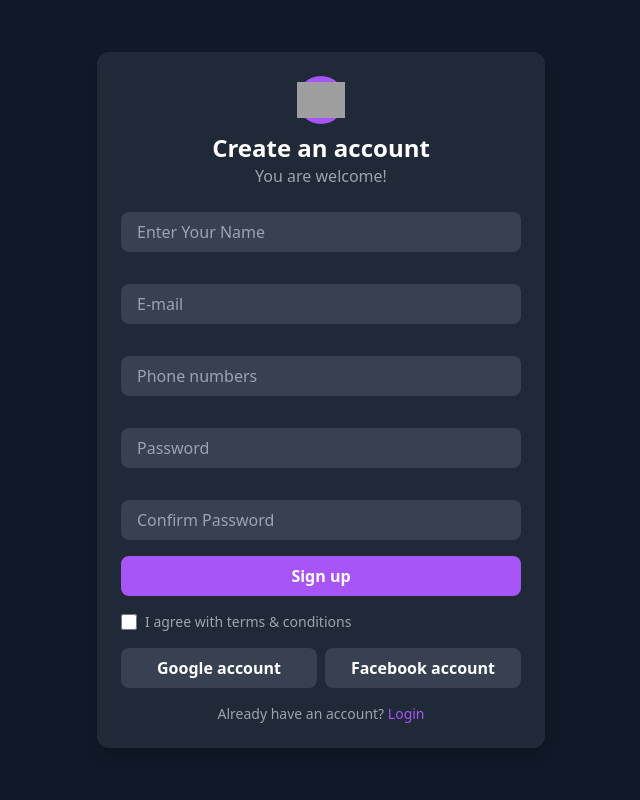
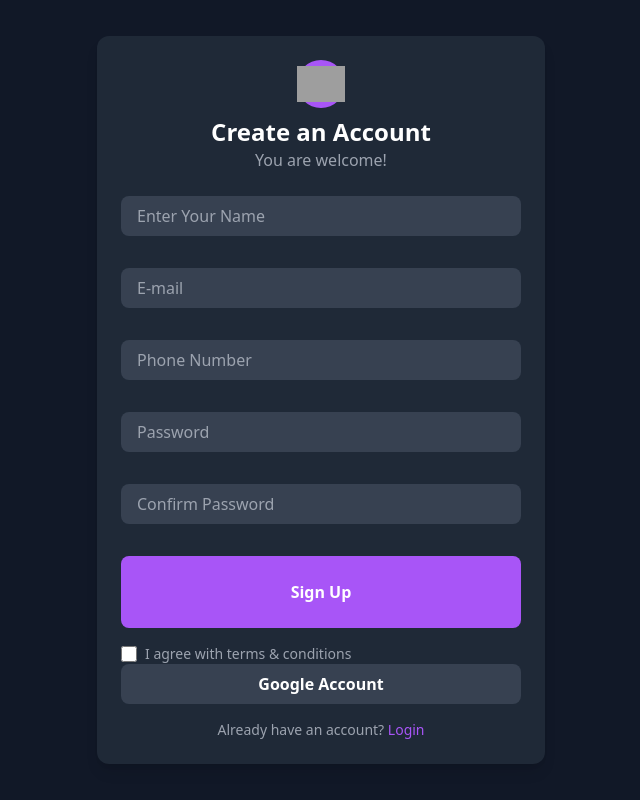
Before and after one commit to MosharrofHossainweb/Personal-management, a React (Vite) app: page /register in a window 1280 px wide. Shown: the whole page, without its empty margins (319-959 px from the left). Built offline with nearby package versions, Linux system fonts and the light colour scheme; grey boxes are pictures that could not be loaded.

Commit message:
login and regt

```diff
--- a/package.json
+++ b/package.json
@@ -17,6 +17,8 @@
     "react-paginate": "^8.2.0",
     "react-router-dom": "^7.1.0",
     "react-slick": "^0.30.3",
+    "react-spinners": "^0.15.0",
+    "react-toastify": "^11.0.2",
     "slick-carousel": "^1.8.1"
   },
   "devDependencies": {
--- a/src/App.jsx
+++ b/src/App.jsx
@@ -16,6 +16,8 @@ import Shop from './Pages/PortfolioPage/Shop';
 import Contact from './Pages/Contact/Contact';
 import PortfolioPage from './Pages/PortfolioPage/PortfolioPage'; // Corrected name
 import ProductDetailCard from './Componet/ShopComponent/ProductDetailCard';
+import app from './firebase.config';
+import { ToastContainer, toast } from 'react-toastify';
 
 const App = () => {
   const myrout = createBrowserRouter(
@@ -30,8 +32,8 @@ const App = () => {
           <Route path="/porfoliopage" element={<PortfolioPage />} />
           <Route path="/productdetailcard" element={<ProductDetailCard />} />
           {/* Fixed the route path */}
+        <Route path="/login" element={<Login />} />
         </Route>
-        <Route path="/login" element={<Login />} />
         <Route path="/register" element={<Register />} />
       </Route>
     )
@@ -40,6 +42,7 @@ const App = () => {
   return (
     <>
       <RouterProvider router={myrout} />
+      <ToastContainer />
     </>
   );
 };
--- a/src/Componet/Footer/Footer.jsx
+++ b/src/Componet/Footer/Footer.jsx
@@ -66,7 +66,7 @@ const Footer = () => {
           <ul className="space-y-2">
             <li className="relative group">
               <Link
-                to="/help"
+                 to="/contact"
                 className="relative inline-block hover:text-yellow-400"
               >
                 Help
@@ -75,7 +75,7 @@ const Footer = () => {
             </li>
             <li className="relative group">
               <Link
-                to="/payment"
+                to="/contact"
                 className="relative inline-block hover:text-yellow-400"
               >
                 Payment Options
@@ -84,7 +84,7 @@ const Footer = () => {
             </li>
             <li className="relative group">
               <Link
-                to="/consultancy"
+                 to="/contact"
                 className="relative inline-block hover:text-yellow-400"
               >
                 Consultancy
--- a/src/Componet/Login/Login.jsx
+++ b/src/Componet/Login/Login.jsx
@@ -1,9 +1,73 @@
-import React from 'react';
+import React, { useState } from 'react';
 import { Link, useNavigate } from 'react-router-dom';
-
+import { getAuth, signInWithEmailAndPassword } from 'firebase/auth';
+import { Slide, toast } from 'react-toastify';
 const Login = () => {
-
+  // ====================firebase Authentication====================
+  const auth = getAuth();
+  // ====================firebase Authentication====================
+  const [email, setEmail] = useState('');
+  const [emailError, setEmailError] = useState('');
+  const [password, setPassword] = useState('');
+  const [passwordError, setPasswordError] = useState('');
   const navigate = useNavigate();
+  const handleSubmit = (e) => {
+    e.preventDefault();
+    if (!email) {
+      setEmailError('Enter your E-mail');
+    }
+    if (!password) {
+      setPasswordError('Enter Your Password');
+    } else {
+      signInWithEmailAndPassword(auth, email, password)
+        .then((userCredential) => {
+          const user = userCredential.user;
+          if (user.emailVerified === false) {
+            toast.warn('Email is not varified!', {
+              position: "top-right",
+              autoClose: 5000,
+              hideProgressBar: false,
+              closeOnClick: false,
+              pauseOnHover: true,
+              draggable: true,
+              progress: undefined,
+              theme: "dark",
+              transition: Slide,
+              });
+          }else{
+            navigate('/')
+            toast.warn('Login Succesfully!', {
+              position: "top-right",
+              autoClose: 5000,
+              hideProgressBar: false,
+              closeOnClick: false,
+              pauseOnHover: true,
+              draggable: true,
+              progress: undefined,
+              theme: "dark",
+              transition: Slide,
+              });
+          }
+        })
+        .catch((error) => {
+          const errorCode = error.code;
+          const errorMessage = error.message;
+          if (errorCode == 'auth/invalid-credential') {
+            toast.warn('Something is wrong!', {
+              position: 'top-right',
+              autoClose: 5000,
+              hideProgressBar: false,
+              closeOnClick: false,
+              pauseOnHover: true,
+              draggable: true,
+              progress: undefined,
+              theme: 'dark',
+              transition: Slide,
+            });
+          }
+        });
+    }
+  };
 
   return (
     <>
@@ -17,18 +81,30 @@ const Login = () => {
             <p className="text-gray-400">You are welcome!</p>
           </div>
 
-          <form className="space-y-4">
+          <form className="space-y-4" onSubmit={handleSubmit}>
             <input
+              onChange={(e) => {
+                setEmail(e.target.value);
+                setEmailError('');
+              }}
               type="email"
               placeholder="E-mail"
               className="w-full bg-gray-700 rounded-lg px-4 py-3 focus:ring-2 focus:ring-purple-500"
             />
+            {emailError && <p className="text-red-500 text-sm">{emailError}</p>}
 
             <input
+              onChange={(e) => {
+                setPassword(e.target.value);
+                setPasswordError('');
+              }}
               type="password"
               placeholder="Password"
               className="w-full bg-gray-700 rounded-lg px-4 py-3 focus:ring-2 focus:ring-purple-500"
             />
+            {passwordError && (
+              <p className="text-red-500 text-sm">{passwordError}</p>
+            )}
 
             <button
               type="submit"
@@ -42,15 +118,11 @@ const Login = () => {
                 I agree with terms & conditions
               </label>
             </div>
-
           </form>
 
           <p className="text-center text-gray-400 text-sm mt-4">
             Don't have an account?{' '}
-            <Link
-              onClick={() => navigate('/register')}
-              className="text-purple-500 hover:underline"
-            >
+            <Link to="/register" className="text-purple-500 hover:underline">
               Register{' '}
             </Link>
           </p>
--- a/src/Componet/Register/Register.jsx
+++ b/src/Componet/Register/Register.jsx
@@ -1,79 +1,187 @@
 import React, { useState } from 'react';
-import { getAuth, createUserWithEmailAndPassword } from 'firebase/auth';
-import { Link, useNavigate } from 'react-router-dom';
+import {
+  getAuth,
+  createUserWithEmailAndPassword,
+  sendEmailVerification,
+  updateProfile,
+  signInWithPopup,
+} from 'firebase/auth';
+import { useNavigate } from 'react-router-dom';
+import { Slide, toast } from 'react-toastify';
+import { CSSProperties } from 'react';
+import ClipLoader from 'react-spinners/ClipLoader';
+import { FadeLoader } from 'react-spinners';
+import { GoogleAuthProvider } from 'firebase/auth';
+
 const Register = () => {
-  // ==============================firebase vafriable========================
+  // ==================firebase variable===========================
+  const provider = new GoogleAuthProvider();
   const auth = getAuth();
-  // ==============================firebase vafriable========================
-  // ================================= UseStae===============================
+  // ==================firebase variable===========================
+  const navigate = useNavigate();
+
   const [name, setName] = useState('');
   const [nameError, setNameError] = useState('');
   const [password, setPassword] = useState('');
   const [passwordError, setPasswordError] = useState('');
-  const [phonNumber, setPhonNumer] = useState('');
-  const [phonNumberError, setphonNumberError] = useState('');
-  const [email, setemail] = useState('');
-  const [emailError, setemailError] = useState('');
-  const [show, setShow] = useState('');
-  // ================================= UseStae===============================
-  // =============================functionality==============================
-  const navigate = useNavigate();
-  const handelSubmit = (e) => {
+  const [confirmpassword, setConfirmPassword] = useState('');
+  const [confirmpasswordError, setConfirmPasswordError] = useState('');
+  const [phoneNumber, setPhoneNumber] = useState('');
+  const [phoneNumberError, setPhoneNumberError] = useState('');
+  const [email, setEmail] = useState('');
+  const [emailError, setEmailError] = useState('');
+  const [loading, setLoading] = useState(false);
+
+  const handleSubmit = (e) => {
     e.preventDefault();
+    setLoading(true);
+
+    // Reset errors
+    setNameError('');
+    setEmailError('');
+    setPhoneNumberError('');
+    setPasswordError('');
+    setConfirmPasswordError('');
+
+    let valid = true;
+
+    // Validation
     if (!name) {
-      setNameError('Enter Your name');
+      setNameError('Enter Your Name');
+      valid = false;
     }
     if (!email) {
-      setemailError('Enter Your Email');
+      setEmailError('Enter Your Email');
+      valid = false;
     }
-    if(!phonNumber){
-      setphonNumberError('Enter Your Phone Number')
+    if (!phoneNumber) {
+      setPhoneNumberError('Enter Your Phone Number');
+      valid = false;
     }
     if (!password) {
       setPasswordError('Enter Your Password');
+      valid = false;
+    } else if (password !== confirmpassword) {
+      setConfirmPasswordError('Passwords do not match');
+      valid = false;
     }
+
+    if (!valid) return;
+
+    createUserWithEmailAndPassword(auth, email, password)
+      .then((userCredential) => {
+        // Signed up
+        const user = userCredential.user;
+        // send email varification
+        const auth = getAuth();
+        sendEmailVerification(auth.currentUser).then(() => {
+          setLoading(false);
+          // ================Profile Update=================!
+          const auth = getAuth();
+          updateProfile(auth.currentUser, {
+            displayName: name,
+            photoURL:
+              'https://png.pngtree.com/png-vector/20190710/ourlarge/pngtree-business-user-profile-vector-png-image_1541960.jpg',
+          }).then(() => {
+            navigate('/login')
+            toast.success('!Verification Email has sent', {
+              position: 'top-right',
+              autoClose: 5000,
+              hideProgressBar: false,
+              closeOnClick: false,
+              pauseOnHover: true,
+              draggable: true,
+              progress: undefined,
+              theme: 'dark',
+              transition: Slide,
+            });
+          });
+
+          // ================Profile Update=================!
+        });
+      })
+      .catch((error) => {
+        setLoading(false);
+        const errorCode = error.code;
+        const errorMessage = error.message;
+        if (errorCode == 'auth/email-already-in-use') {
+          toast.success('This Email has already taken', {
+            position: 'top-right',
+            autoClose: 5000,
+            hideProgressBar: false,
+            closeOnClick: false,
+            pauseOnHover: true,
+            draggable: true,
+            progress: undefined,
+            theme: 'dark',
+            transition: Slide,
+          });
+        }
+      });
   };
-  // =============================functionality==============================
+  // ==========================google Authenticatiom=================================
+  const handelGoogle = () => {
+    signInWithPopup(auth, provider)
+      .then((result) => {
+        navigate('/')
+        const credential = GoogleAuthProvider.credentialFromResult(result);
+        const token = credential.accessToken;
 
+        const user = result.user;
+      })
+      .catch((error) => {
+        // Handle Errors here.
+        const errorCode = error.code;
+        const errorMessage = error.message;
+
+        const email = error.customData.email;
+
+        const credential = GoogleAuthProvider.credentialFromError(error);
+      });
+  };
+  // ==========================google Authenticatiom=================================
   return (
-    <>
     <div className="min-h-screen bg-gray-900 flex items-center justify-center p-4">
       <div className="bg-gray-800 text-white rounded-xl shadow-lg w-full max-w-md p-6">
         <div className="text-center mb-6">
           <div className="w-12 h-12 mx-auto bg-purple-500 rounded-full flex items-center justify-center mb-2">
             <img src="/path-to-icon.png" alt="Icon" />
           </div>
-            <h1 className="text-2xl font-bold">Create an account</h1>
+          <h1 className="text-2xl font-bold">Create an Account</h1>
           <p className="text-gray-400">You are welcome!</p>
         </div>
 
-          <form className="space-y-4">
+        <form onSubmit={handleSubmit} className="space-y-4">
           <div className="grid grid-cols-1 gap-4">
             <input
               onChange={(e) => {
-                  setName(e.target.value), setNameError('');
+                setName(e.target.value);
+                setNameError('');
               }}
               type="text"
               placeholder="Enter Your Name"
               className="w-full bg-gray-700 rounded-lg px-4 py-2 focus:ring-2 focus:ring-purple-500"
             />
-              <p>{nameError}</p>
+            <p className="text-red-500 text-sm">{nameError}</p>
           </div>
           <input
             onChange={(e) => {
-                setemail(e.target.value), setemailError('');
+              setEmail(e.target.value), setEmailError('');
             }}
             type="email"
             placeholder="E-mail"
             className="w-full bg-gray-700 rounded-lg px-4 py-2 focus:ring-2 focus:ring-purple-500"
           />
-            <p>{emailError}</p>
-            <input onChange={(e)=>{setPhonNumer(e.target.value),phonNumberError('')}}
+          <p className="text-red-500 text-sm">{emailError}</p>
+          <input
+            onChange={(e) => {
+              setPhoneNumber(e.target.value), setPhoneNumberError('');
+            }}
             type="tel"
-              placeholder="Phone numbers"
+            placeholder="Phone Number"
             className="w-full bg-gray-700 rounded-lg px-4 py-2 focus:ring-2 focus:ring-purple-500"
           />
-            <p>{phonNumberError}</p>
+          <p className="text-red-500 text-sm">{phoneNumberError}</p>
           <input
             onChange={(e) => {
               setPassword(e.target.value), setPasswordError('');
@@ -82,47 +190,58 @@ const Register = () => {
             placeholder="Password"
             className="w-full bg-gray-700 rounded-lg px-4 py-2 focus:ring-2 focus:ring-purple-500"
           />
-            <p>{passwordError}</p>
+          <p className="text-red-500 text-sm">{passwordError}</p>
           <input
+            onChange={(e) => {
+              setConfirmPassword(e.target.value), setConfirmPasswordError('');
+            }}
             type="password"
             placeholder="Confirm Password"
             className="w-full bg-gray-700 rounded-lg px-4 py-2 focus:ring-2 focus:ring-purple-500"
           />
+          <p className="text-red-500 text-sm">{confirmpasswordError}</p>
+          {loading ? (
             <button
               type="submit"
-              onClick={handelSubmit}
               className="w-full bg-purple-500 hover:bg-purple-600 text-white rounded-lg px-4 py-2 font-bold"
             >
-              Sign up
+              <FadeLoader />
             </button>
+          ) : (
+            <button
+              type="submit"
+              className="w-full bg-purple-500 hover:bg-purple-600 text-white rounded-lg px-4 py-6 font-bold"
+            >
+              Sign Up
+            </button>
+          )}
           <div className="flex items-center gap-2">
             <input type="checkbox" id="terms" className="w-4 h-4" />
             <label htmlFor="terms" className="text-gray-400 text-sm">
               I agree with terms & conditions
             </label>
           </div>
+        </form>
         <div className="flex justify-between items-center">
-              <button className="bg-gray-700 hover:bg-gray-600 w-full text-center py-2 rounded-lg font-semibold">
-                Google account
-              </button>
-              <button className="bg-gray-700 hover:bg-gray-600 w-full text-center py-2 rounded-lg font-semibold ml-2">
-                Facebook account
+          <button
+            onClick={handelGoogle}
+            className="bg-gray-700 hover:bg-gray-600 w-full text-center py-2 rounded-lg font-semibold"
+          >
+            Google Account
           </button>
         </div>
-          </form>
 
         <p className="text-center text-gray-400 text-sm mt-4">
           Already have an account?{' '}
-            <Link
+          <span
             onClick={() => navigate('/login')}
-              className="text-purple-500 hover:underline"
+            className="text-purple-500 hover:underline cursor-pointer"
           >
-              Login{' '}
-            </Link>
+            Login
+          </span>
         </p>
       </div>
     </div>
-    </>
   );
 };
 
--- a/src/Pages/About/About.jsx
+++ b/src/Pages/About/About.jsx
@@ -5,7 +5,7 @@ const AboutPage = () => {
   return (
     <div className="bg-gradient-to-br from-gray-900 via-gray-800 to-gray-900 text-white py-16 px-8 font-poppin">
       {/* Header Section */}
-      <div className="text-center mb-14">
+      <div className="container mx-auto text-center mb-14">
         <h1 className="text-5xl font-bold mb-6 text-transparent bg-clip-text bg-gradient-to-r from-primary to-secondary animate-fade-in">
           About Us
         </h1>
@@ -16,7 +16,7 @@ const AboutPage = () => {
       </div>
 
       {/* Content Section */}
-      <div className="grid grid-cols-1 lg:grid-cols-2 gap-12 items-center">
+      <div className="container mx-auto grid grid-cols-1 lg:grid-cols-2 gap-12 items-center">
         {/* Image Section */}
         <div className="animate-slide-in">
           <img
--- a/src/Pages/Contact/Contact.jsx
+++ b/src/Pages/Contact/Contact.jsx
@@ -1,14 +1,15 @@
-import React from "react";
-import { Link } from "react-router-dom";
-import { FaFacebook } from "react-icons/fa";
-import { IoLogoLinkedin } from "react-icons/io5";
-import { FaGithub } from "react-icons/fa";
-import { TbWorld } from "react-icons/tb";
-import { FaWhatsapp } from "react-icons/fa";
+import React from 'react';
+import { Link } from 'react-router-dom';
+import { FaFacebook } from 'react-icons/fa';
+import { IoLogoLinkedin } from 'react-icons/io5';
+import { FaGithub } from 'react-icons/fa';
+import { TbWorld } from 'react-icons/tb';
+import { FaWhatsapp } from 'react-icons/fa';
 const Contact = () => {
   return (
     <>
       <div className="relative bg-gradient-to-br from-gray-900 via-gray-800 to-gray-900 text-white py-16 px-6 lg:px-12 font-poppin">
+        <div className="container">
           {/* Header Section */}
           <div className="container mx-auto text-center lg:text-left mb-12">
             <h1 className="text-5xl font-bold mb-6 text-transparent bg-clip-text bg-gradient-to-r from-primary to-secondary animate-fade-in">
@@ -21,7 +22,7 @@ const Contact = () => {
             </p>
             <div className="space-y-4 lg:space-y-0 lg:space-x-8 lg:flex lg:items-center">
               <p>
-              Email:{" "}
+                Email:{' '}
                 <a
                   href="mailto:moshorrofhossainpdl@gmail.com"
                   className="text-yellow-300 underline hover:text-yellow-400 transition"
@@ -30,7 +31,7 @@ const Contact = () => {
                 </a>
               </p>
               <p className="flex gap-3">
-              Phone:{" "}
+                Phone:{' '}
                 <a
                   href="tel:+8801617555633"
                   className="text-yellow-300 underline flex items-center git init gap-1 hover:text-yellow-400 transition"
@@ -69,7 +70,8 @@ const Contact = () => {
               className="px-4 py-2  text-blue-50 text-3xl rounded-full flex items-center"
               target="_blank"
             >
-           <TbWorld className="text-5xl rounded-full hover:bg-blue-800 transition" /> Portfolio
+              <TbWorld className="text-5xl rounded-full hover:bg-blue-800 transition" />{' '}
+              Portfolio
             </Link>
           </div>
 
@@ -135,6 +137,7 @@ const Contact = () => {
             </form>
           </div>
         </div>
+      </div>
     </>
   );
 };
```
Also changed, not shown: 1 other file (tests, documents, lock files or other folders). Lines whose indentation alone changed are shown as unchanged.
